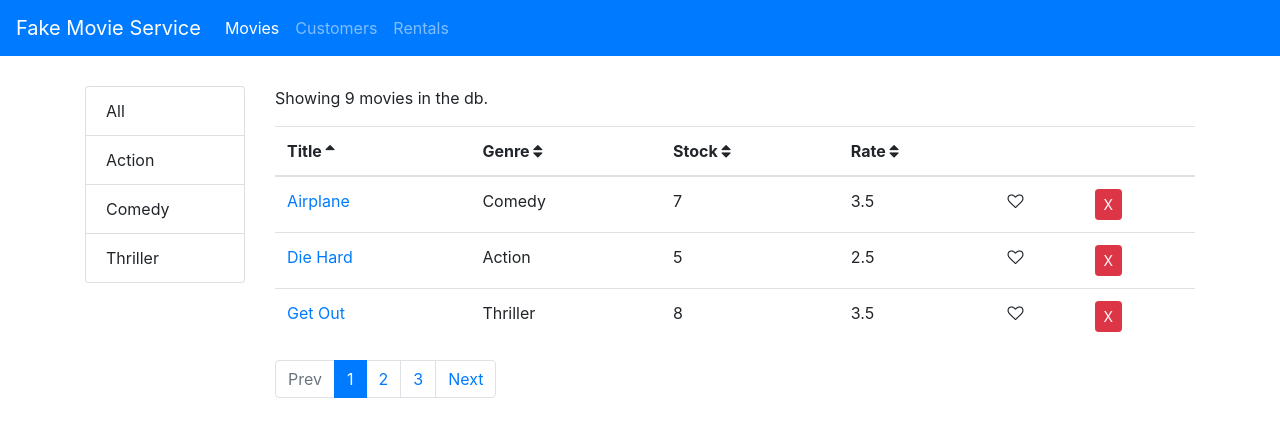
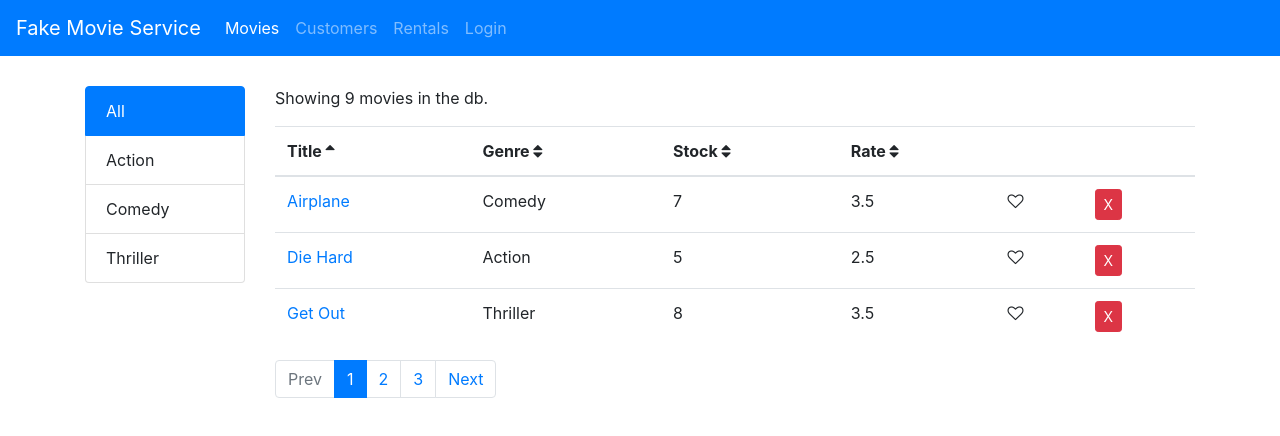
Before and after one commit to God-T/Fake-Movie-Service---React, a React (Create React App) app: page /#/movies in a window 1280 px wide. Shown: the top 436 px of the page. Built offline with nearby package versions, Linux system fonts and the light colour scheme.

Commit message:
fix something and add login form

```diff
--- a/src/App.js
+++ b/src/App.js
@@ -1,5 +1,5 @@
 import React, { Component } from "react";
-import Home from "./components/home";
+import Home from "./components/home/home";
 import "./App.css";
 
 class App extends Component {
--- a/src/components/home.jsx
+++ b/src/components/home/home.jsx
@@ -1,10 +1,11 @@
 import React, { Component } from "react";
-import NavBarHome from "./home/navBarHome";
-import Movies from "./movie/movies";
-import Dummy from "./home/dummy";
 import { Link, Route, Switch, Redirect } from "react-router-dom";
-import NotFound from "./notFound";
-import MovieForm from "./movie/movieForm";
+
+import NavBarHome from "./navBarHome";
+import Movies from "../movie/movies";
+import NotFound from "../notFound";
+import MovieForm from "../movie/movieForm";
+import LoginForm from "./../loginForm";
 
 class Home extends Component {
   render() {
@@ -16,7 +17,7 @@ class Home extends Component {
         <div className="container">
           <Switch>
             {/* switch order with: most specific one --> generate one*/}
-
+            <Route path="/login" component={LoginForm} />
             <Route path="/movies/:id" component={MovieForm} />
             <Route path="/movies" component={Movies} />
             <Route path="/customers" render={() => <p>Customers</p>} />
--- a/src/components/home/navBarHome.jsx
+++ b/src/components/home/navBarHome.jsx
@@ -20,7 +20,7 @@ const NavBarHome = () => {
       </button>
       <div className="collapse navbar-collapse" id="navbarNav">
         <ul className="navbar-nav">
-          <li className="nav-item active">
+          <li className="nav-item">
             <NavLink className="nav-item nav-link" to="/movies">
               Movies
             </NavLink>
@@ -35,6 +35,11 @@ const NavBarHome = () => {
               Rentals
             </NavLink>
           </li>
+          <li className="nav-item">
+            <NavLink className="nav-item nav-link" to="/login">
+              Login
+            </NavLink>
+          </li>
         </ul>
       </div>
     </nav>
--- /dev/null
+++ b/src/components/loginForm.jsx
@@ -0,0 +1,38 @@
+import React, { Component } from "react";
+
+class LoginForm extends Component {
+  handleSumbit = (e) => {
+    e.preventDefault();
+    //call the server
+    console.log("submitted");
+  };
+
+  render() {
+    return (
+      <div>
+        <h1>login</h1>
+        <form onSubmit={this.handleSumbit}>
+          <div className="form-group">
+            <label htmlFor="username">Username</label>
+            <input type="text" className="form-control" id="username" />
+          </div>
+          <div className="form-group">
+            <label htmlFor="password">Password</label>
+            <input type="password" className="form-control" id="password" />
+          </div>
+          <div className="form-group form-check">
+            <input type="checkbox" className="form-check-input" id="save ps" />
+            <label className="form-check-label" htmlFor="save ps">
+              Save the passwords
+            </label>
+          </div>
+          <button type="submit" className="btn btn-primary">
+            Login
+          </button>
+        </form>
+      </div>
+    );
+  }
+}
+
+export default LoginForm;
--- a/src/components/movie/movies.jsx
+++ b/src/components/movie/movies.jsx
@@ -13,7 +13,7 @@ class Movies extends Component {
     genres: [],
     pageSize: 3,
     currPage: 1,
-    currGenre: "",
+    currGenre: { name: "All", _id: null },
     currSortColumn: { path: "title", order: "asc" },
   };
 
```
